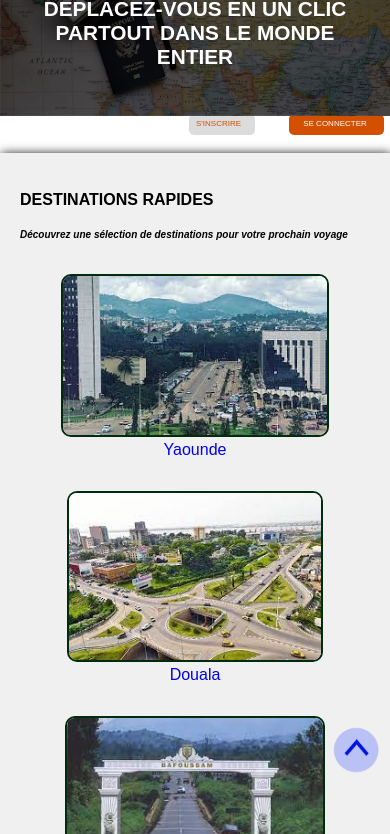
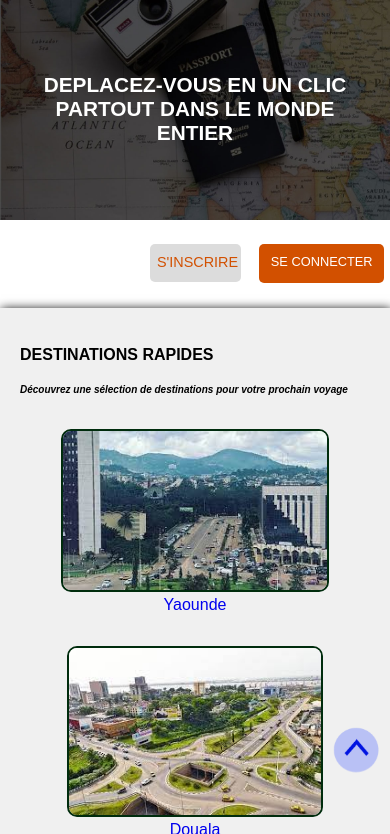
Before and after one commit to devroy-max/TP-ICT108, a plain HTML site: page index.html in a window 390 px wide. Shown: the part 61-895 px from the top of the page. Drawn offline with Linux system fonts and the light colour scheme.

Commit message:
Add files via upload

```diff
--- a/index.css
+++ b/index.css
@@ -138,6 +138,14 @@ nav a:hover
 	position: absolute;
 	top: 20%;
 	right: 0px;
+}
+
+.img_accueil
+{
+	width:100%;
+	position:absolute;
+	top:0px;
+	z-index:1;
 }
 
 .titre_principal
@@ -387,6 +395,15 @@ footer a
 		font-family: arial;
 		//background: blue;
 	}
+
+	#bloc_page
+	{
+		position: relative;
+		width: 100%;
+		margin-left: auto;
+		margin-right: auto;
+	}
+
 	nav
 	{
 		display: none;
@@ -397,26 +414,33 @@ footer a
 		position: fixed;
 		top:0px;
 		z-index: 2;
-		height:39px;
+		height:50px;
 		box-shadow:1px 1px 7px;
 	}
 	header img
 	{
 		width: 16%;
 		position:relative;
-		top:-5px;
+		display: flex;
+		align-items: center;
 	}
 
 	#banniere_image
 	{
-		background-image: url(images/carte_voyage.jpg);
+		background-image: url(images/carte_voyage_pour-phone.jpg);
 		background-repeat: no-repeat;
 		background-size: contain;
-		height: 120px;
+		width: 100%;
+		height:275px;
 		z-index: 1;
 		position:relative;
 		top:32px;
-		background: yellow;
+		//background: yellow;
+	}
+
+	.img_accueil
+	{
+		display:none;
 	}
 
 	.titre_principal
@@ -424,7 +448,7 @@ footer a
 		opacity: 1;
 		text-align: center;
 		position: absolute;
-		top: 22%;
+		top: 37%;
 		right:8%;
 		left:8%;
 		margin: auto;
@@ -440,9 +464,9 @@ footer a
 
 	#infos_connexion
 	{
-		display: inline-block;
+		//display: inline-block;
 		position: relative;
-		top:55px;
+		top:30px;
 		width:100%;
 		height: 30px;
 		//background-color: rgb(255, 0, 0);
@@ -453,7 +477,7 @@ footer a
 		position:absolute;
 		top:0px;
 		right:6px;
-		width:50%;
+		width:60%;
 		height:30px;
 		//background-color: rgb(0, 255, 0);
 	}
@@ -467,21 +491,33 @@ footer a
 		background-color: rgb(220, 220, 220);
 		//border: 1px solid blue;
 		color:rgb(210,80,0);
-		padding-right: 20px;
+		padding-right: 25px;
 		padding-left: 7px;
-		padding-bottom: 7px;
-		padding-top: 5px;
-		font-size:50%;
-		width:20%;
+		padding-bottom: 12px;
+		padding-top: 10px;
+		font-size:90%;
+		width:25%;
 		text-align: center;
 		border-radius: 5px;
 	}
 
 	.inscription:hover
 	{
-		//font-size:1px;
-		//background:rgb(200, 200, 220);
-		//box-shadow: 1px 1px 10px;
+		position:absolute;
+		top:0px;
+		left:0px;
+		display: inline-block;
+		background-color: rgb(220, 220, 220);
+		//border: 1px solid blue;
+		color:rgb(210,80,0);
+		padding-right: 25px;
+		padding-left: 7px;
+		padding-bottom: 7px;
+		padding-top: 5px;
+		font-size:90%;
+		width:25%;
+		text-align: center;
+		border-radius: 5px;
 	}
 
 	.connexion
@@ -491,22 +527,31 @@ footer a
 		right:0px;
 		display: inline-block;
 		background:rgb(210,80,0);
-		padding-right: 10px;
-		padding-left: 7px;
-		padding-bottom: 7px;
-		padding-top: 5px;
-		width:40%;
-		font-size: 50%;
+		padding-right: 5px;
+		padding-left: 5px;
+		padding-bottom: 14px;
+		padding-top: 10px;
+		width:49%;
+		font-size: 80%;
 		text-align: center;
 		border-radius: 5px;
 	}
 
 	.connexion:hover
 	{
-		font-size:15px;
-		background:rgb(210,100,0);
-		color:black;
-		box-shadow: 1px 1px 10px;
+		position:absolute;
+		top:0px;
+		right:0px;
+		display: inline-block;
+		background:rgb(210,80,0);
+		padding-right: 5px;
+		padding-left: 5px;
+		padding-bottom: 9px;
+		padding-top: 5px;
+		width:49%;
+		font-size: 80%;
+		text-align: center;
+		border-radius: 5px;
 	}
 
 	section
@@ -572,7 +617,7 @@ footer a
 		margin-left:auto;
 		margin-right:auto;
 		text-align:center;
-		border: 1px solid white;
+		//border: 1px solid white;
 	}
 
 	.ne_manquez_pas
--- a/index.html
+++ b/index.html
@@ -28,7 +28,7 @@
 				</div>-->
 
 				<h1 class="titre_principal">DEPLACEZ-VOUS EN UN CLIC PARTOUT DANS LE MONDE ENTIER</h1>
-				<img src="images/carte_voyag.jpg" alt="image carte voyage" style="width:100%;position:absolute;top:0px;z-index:1;">
+				<img src="images/carte_voyag.jpg" alt="image carte voyage" class="img_accueil">
 		</div>
 		<div id="infos_connexion">
 			<p class="reservez" style="position:absolute;//top:0px;right:40%;width:52%;font-size: 22px;//color:green;//background-color: yellow;">RESERVEZ VOTRE BILLET FACILEMENT ET SANS SOUCIS</p>
```
